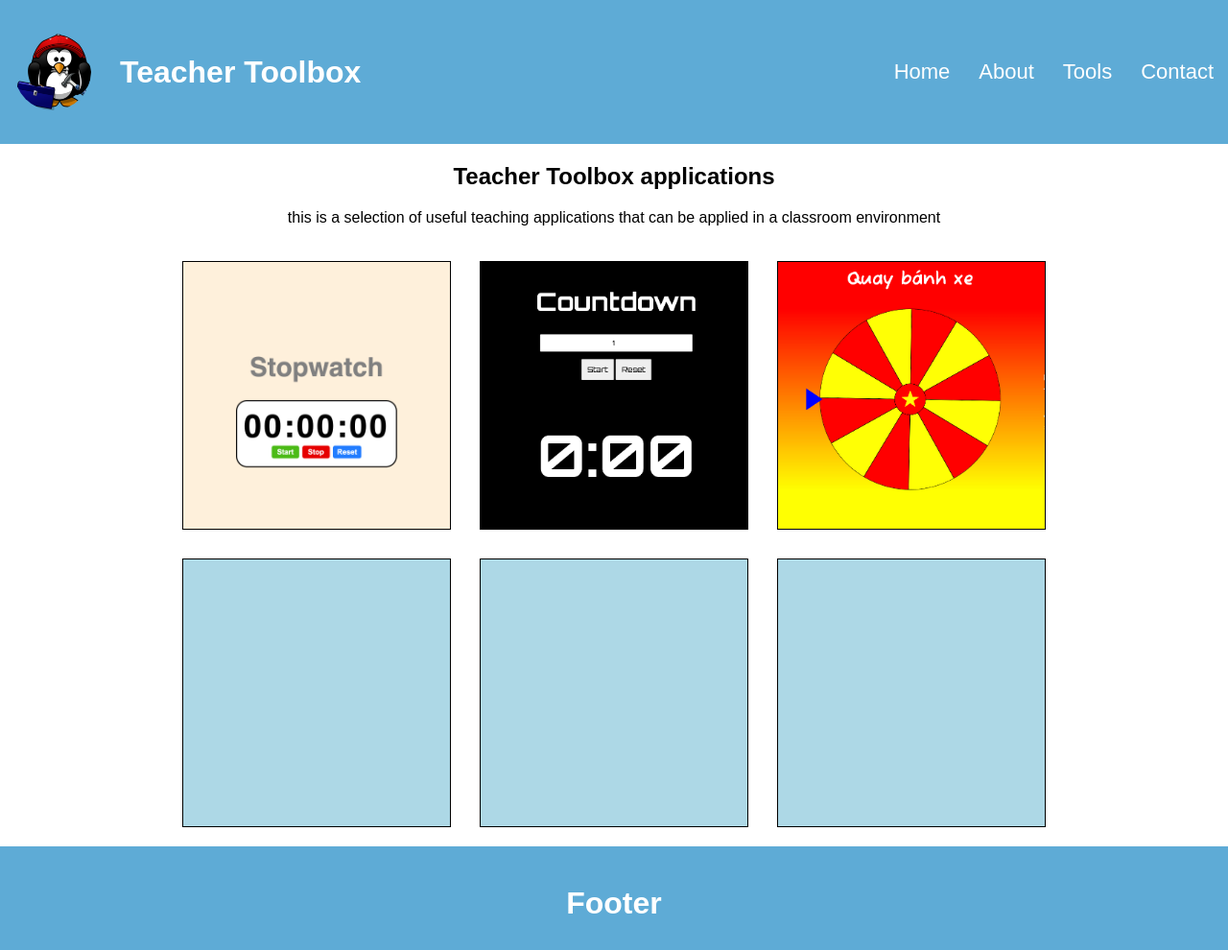
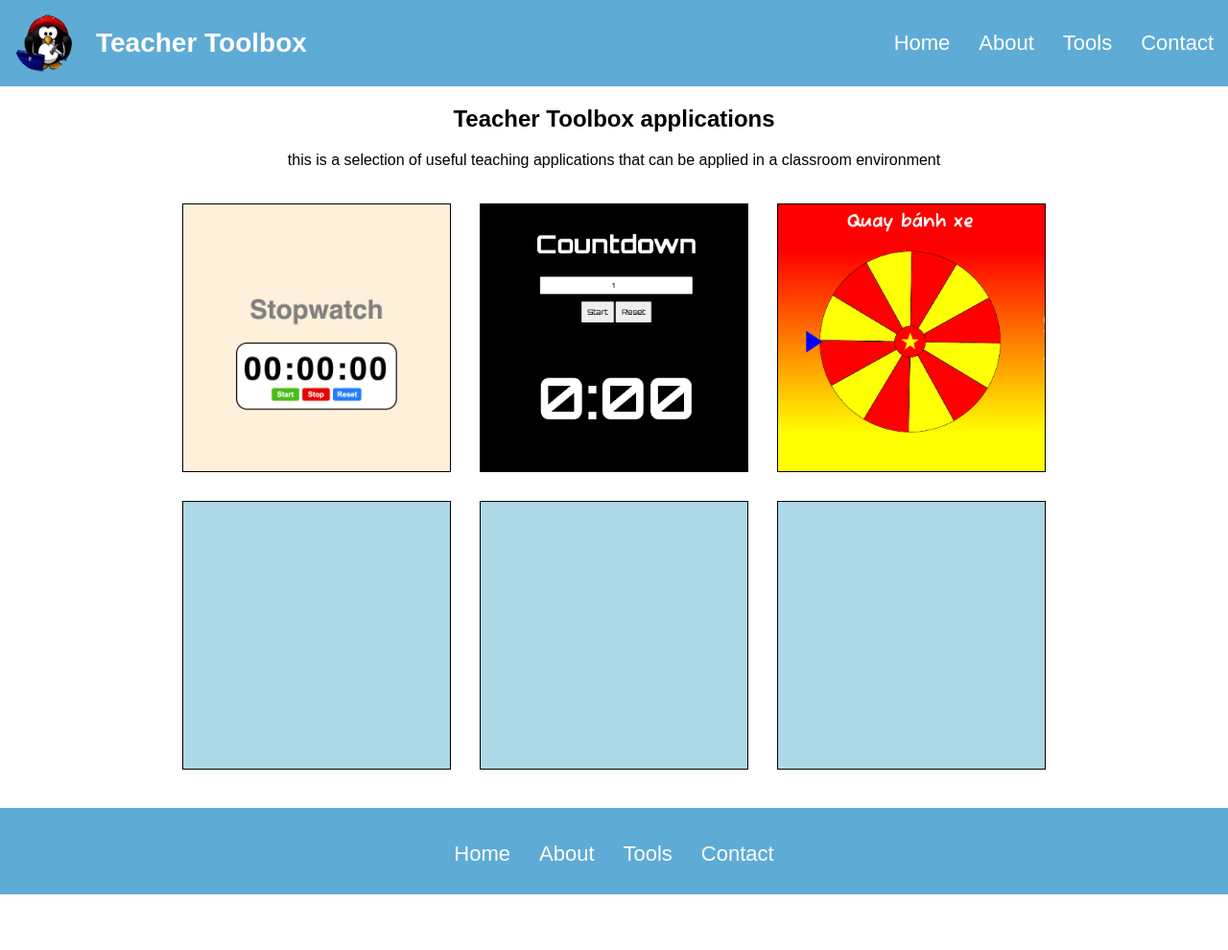
Before and after one commit to P-C-98/Teacher-Toolbox-landing-page-, a plain HTML site: page index.html in a window 1280 px wide. Shown: the top 990 px of the page at 96% size. After the commit the page ends 932 px from the top, so only its background shows below. Drawn offline with Linux system fonts and the light colour scheme.

Commit message:
updated the headers

```diff
--- a/index.html
+++ b/index.html
@@ -40,7 +40,14 @@
             </div>
 
         <div id="footer">
-            <h1>Footer</h1>
+            <nav class="navbar">
+                <ul>
+                    <li><a href="">Home</a></li>
+                    <li><a href="">About</a></li>
+                    <li><a href="">Tools</a></li>
+                    <li><a href="">Contact</a></li>
+                </ul>
+            </nav>
         </div>
 
     <script src="script.js"></script>
--- a/style.css
+++ b/style.css
@@ -14,25 +14,26 @@ body {
     align-items: center;
     background-color: #5EABD6;
     color: white;
-    padding: 20px 40px;
+    padding: 20px 20px;
     width: 100%;
+    height: 50px;
 }
 
 #header-left {
     display: flex;
     align-items: center;
-    gap: 15px;
+    gap: 10px;
 }
 
 #header-left img {
-    height: 80px;
-    width: 80px;
-    border-radius: 50%;
+    height: 60px;
+    width: 60px;
+    border-radius: 80%;
     padding: 15px;
 }
 
 #header-left h1 {
-    font-size: 32px;
+    font-size: 28px;
     margin: 0;
 }
 
@@ -92,11 +93,17 @@ body {
     padding-top: 8px;
 }
 
-
 #footer {
     background-color: #5EABD6;
     color: white;
     text-align: center;
     padding: 20px 40px;
     width: 100%;
+    height: 50px;
+    margin-top: 20px;
 }
+
+#footer .navbar {
+    display: flex;
+    justify-content: center;
+}
```
